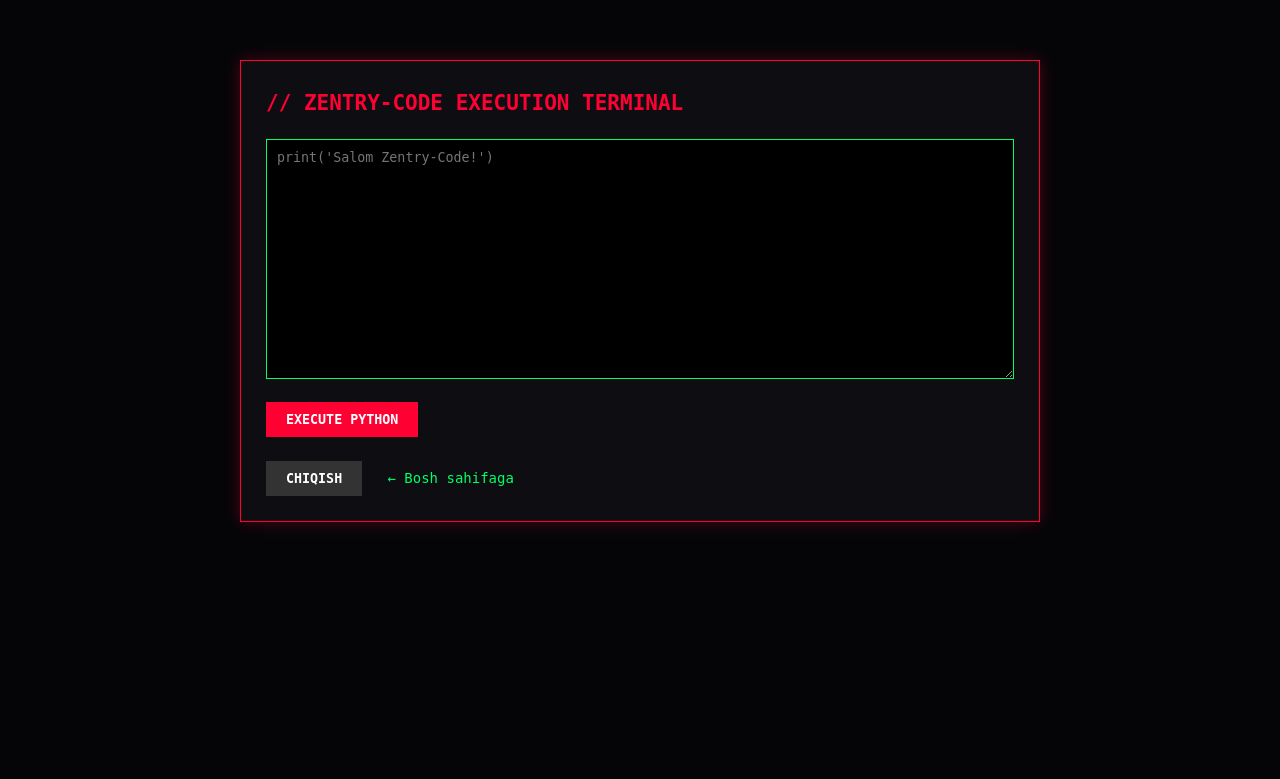
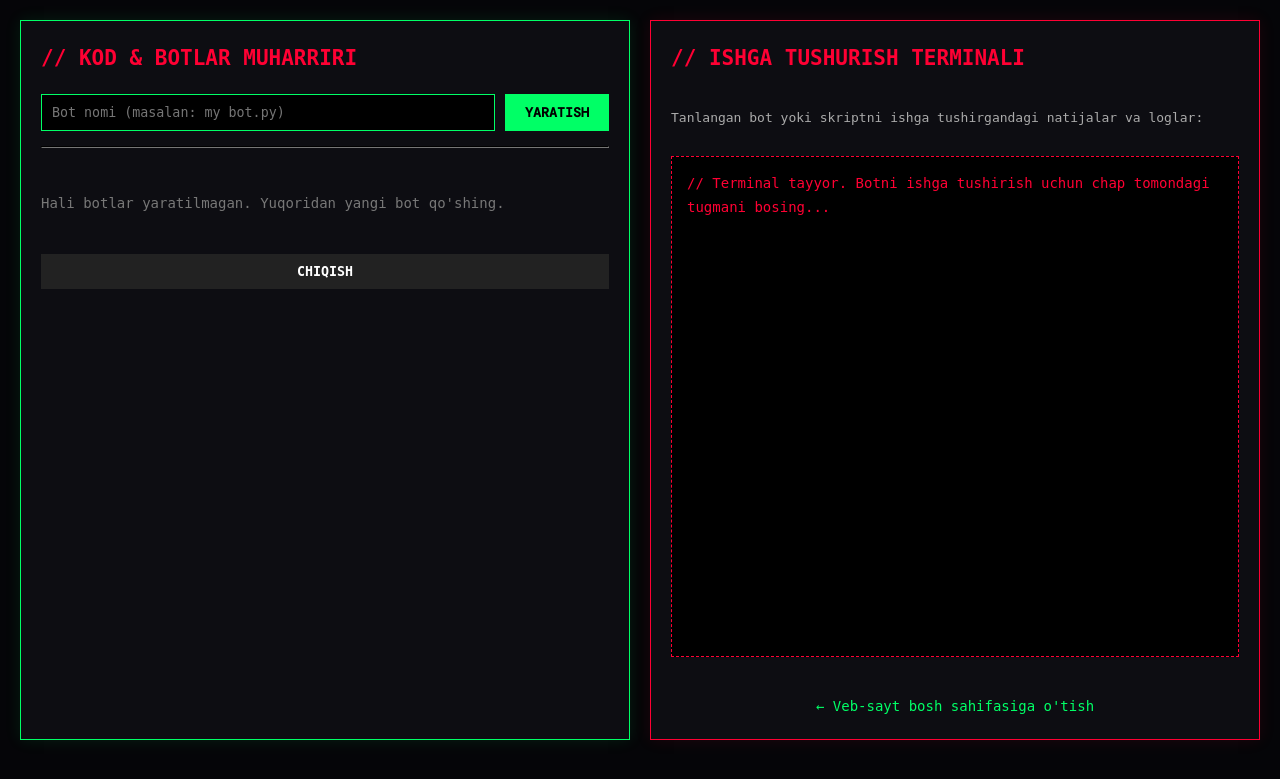
Before and after one commit to dr4x0nuz-spec/zentry-code, a FastAPI app: page /admin in a window 1280 px wide. Shown: the top 779 px of the page. Run offline with FastAPI, Linux system fonts and the light colour scheme; the visitor is signed in with stand-in values (Sample User, id 1).

Commit message:
Update admin page title and layout styles

```diff
--- a/templates/admin.html
+++ b/templates/admin.html
@@ -3,46 +3,89 @@
 <head>
     <meta charset="UTF-8">
     <meta name="viewport" content="width=device-width, initial-scale=1.0">
-    <title>Zentry-Code | Admin Terminal</title>
+    <title>Zentry-Code | Bot Manager</title>
     <link rel="stylesheet" href="/static/style.css">
     <style>
-        body { background: #050508; color: #00ff66; font-family: monospace; padding: 20px; }
-        .box { max-width: 800px; margin: 40px auto; background: #0d0d12; border: 1px solid #ff0033; padding: 25px; box-shadow: 0 0 15px rgba(255,0,51,0.3); }
+        body { background: #050508; color: #00ff66; font-family: monospace; margin: 0; padding: 20px; }
+        .login-box { max-width: 400px; margin: 100px auto; background: #0d0d12; border: 1px solid #ff0033; padding: 25px; box-shadow: 0 0 15px rgba(255,0,51,0.3); }
         h2 { color: #ff0033; margin-top: 0; }
-        input, textarea { width: 100%; background: #000; color: #00ff66; border: 1px solid #00ff66; padding: 10px; font-family: monospace; box-sizing: border-box; margin-bottom: 15px; }
-        textarea { height: 240px; }
+        input, textarea, select { width: 100%; background: #000; color: #00ff66; border: 1px solid #00ff66; padding: 10px; font-family: monospace; box-sizing: border-box; margin-bottom: 15px; }
         button { background: #ff0033; color: #fff; border: none; padding: 10px 20px; font-weight: bold; cursor: pointer; font-family: monospace; }
-        pre { background: #000; border: 1px dashed #00ff66; padding: 15px; white-space: pre-wrap; color: #00ff66; }
+        button.green { background: #00ff66; color: #000; }
+
+        .dashboard { display: flex; gap: 20px; max-width: 1400px; margin: 0 auto; height: 90vh; }
+        .panel { flex: 1; background: #0d0d12; border: 1px solid #00ff66; padding: 20px; display: flex; flex-direction: column; box-shadow: 0 0 15px rgba(0,255,102,0.1); }
+        .panel.right { border-color: #ff0033; box-shadow: 0 0 15px rgba(255,0,51,0.1); }
+        textarea.editor { flex: 1; resize: none; height: 400px; }
+        pre.terminal { background: #000; border: 1px dashed #ff0033; padding: 15px; flex: 1; overflow-y: auto; color: #ff0033; white-space: pre-wrap; }
+        .bot-list { display: flex; gap: 10px; margin-bottom: 15px; flex-wrap: wrap; }
+        .bot-btn { background: #111; border: 1px solid #00ff66; color: #00ff66; padding: 5px 10px; text-decoration: none; }
+        .bot-btn.active { background: #00ff66; color: #000; font-weight: bold; }
         .err { color: #ff0033; margin-bottom: 10px; }
         a { color: #00ff66; text-decoration: none; }
     </style>
 </head>
 <body>
-    <div class="box">
     {% if login %}
-            <h2>// ZENTRY-CODE ADMIN AUTH</h2>
+        <div class="login-box">
+            <h2>// ZENTRY-CODE AUTH</h2>
             {% if error %}<div class="err">{{ error }}</div>{% endif %}
             <form action="/admin/login" method="post">
                 <input type="password" name="password" placeholder="Admin parolni kiriting..." required>
                 <button type="submit">KIRISH</button>
             </form>
-            <br><a href="/">&larr; Bosh sahifaga</a>
+            <br><a href="/">&larr; Bosh sahifaga qaytish</a>
+        </div>
     {% else %}
-            <h2>// ZENTRY-CODE EXECUTION TERMINAL</h2>
-            <form action="/admin/run" method="post">
-                <textarea name="code" placeholder="print('Salom Zentry-Code!')">{{ code }}</textarea>
-                <button type="submit">EXECUTE PYTHON</button>
+        <div class="dashboard">
+            <!-- CHAP TOMON: Bot qo'shish va kod yozish -->
+            <div class="panel">
+                <h2>// KOD & BOTLAR MUHARRIRI</h2>
+
+                <!-- Yangi bot qo'shish formasi -->
+                <form action="/admin/bot/create" method="post" style="display: flex; gap: 10px;">
+                    <input type="text" name="bot_name" placeholder="Bot nomi (masalan: my_bot.py)" required style="margin-bottom:0;">
+                    <button type="submit" class="green">YARATISH</button>
                 </form>
-            {% if output is not none %}
-                <h3>// NATIJA:</h3>
-                <pre>{{ output }}</pre>
+                <hr style="border-color: #222; margin: 15px 0;">
+
+                <!-- Mavjud botlar ro'yxati -->
+                <div class="bot-list">
+                    {% for b in bot_files %}
+                        <a href="/admin?bot={{ b }}" class="bot-btn {% if b == selected_bot %}active{% endif %}">{{ b }}</a>
+                    {% endfor %}
+                </div>
+
+                {% if selected_bot %}
+                <form action="/admin/bot/save" method="post" style="flex:1; display:flex; flex-direction:column;">
+                    <input type="hidden" name="bot_name" value="{{ selected_bot }}">
+                    <textarea name="code" class="editor" placeholder="Python kodini shu yerga yozing...">{{ code }}</textarea>
+                    <div style="display: flex; gap: 10px; margin-top: 10px;">
+                        <button type="submit" class="green" style="flex:1;">SAQLASH</button>
+                    </div>
+                </form>
+                <form action="/admin/bot/run" method="post" style="margin-top: 10px;">
+                    <input type="hidden" name="bot_name" value="{{ selected_bot }}">
+                    <button type="submit" style="width:100%; background:#ff0033;">▶ ISHGA TUSHURISH (EXECUTE)</button>
+                </form>
+                {% else %}
+                <p style="color:#777;">Hali botlar yaratilmagan. Yuqoridan yangi bot qo'shing.</p>
                 {% endif %}
                 <br>
-            <form action="/admin/logout" method="post" style="display:inline;">
-                <button type="submit" style="background:#333;">CHIQISH</button>
+                <form action="/admin/logout" method="post">
+                    <button type="submit" style="background:#222; width:100%;">CHIQISH</button>
                 </form>
-            &nbsp;&nbsp;<a href="/">&larr; Bosh sahifaga</a>
+            </div>
+
+            <!-- O'NG TOMON: Terminal va Natijalar -->
+            <div class="panel right">
+                <h2>// ISHGA TUSHURISH TERMINALI</h2>
+                <p style="font-size: 13px; color: #aaa;">Tanlangan bot yoki skriptni ishga tushirgandagi natijalar va loglar:</p>
+                <pre class="terminal">{% if output %}{{ output }}{% else %}// Terminal tayyor. Botni ishga tushirish uchun chap tomondagi tugmani bosing...{% endif %}</pre>
+                <br>
+                <a href="/" style="text-align: center;">&larr; Veb-sayt bosh sahifasiga o'tish</a>
+            </div>
+        </div>
     {% endif %}
-    </div>
 </body>
 </html>
```
Lines whose indentation alone changed are shown as unchanged.
